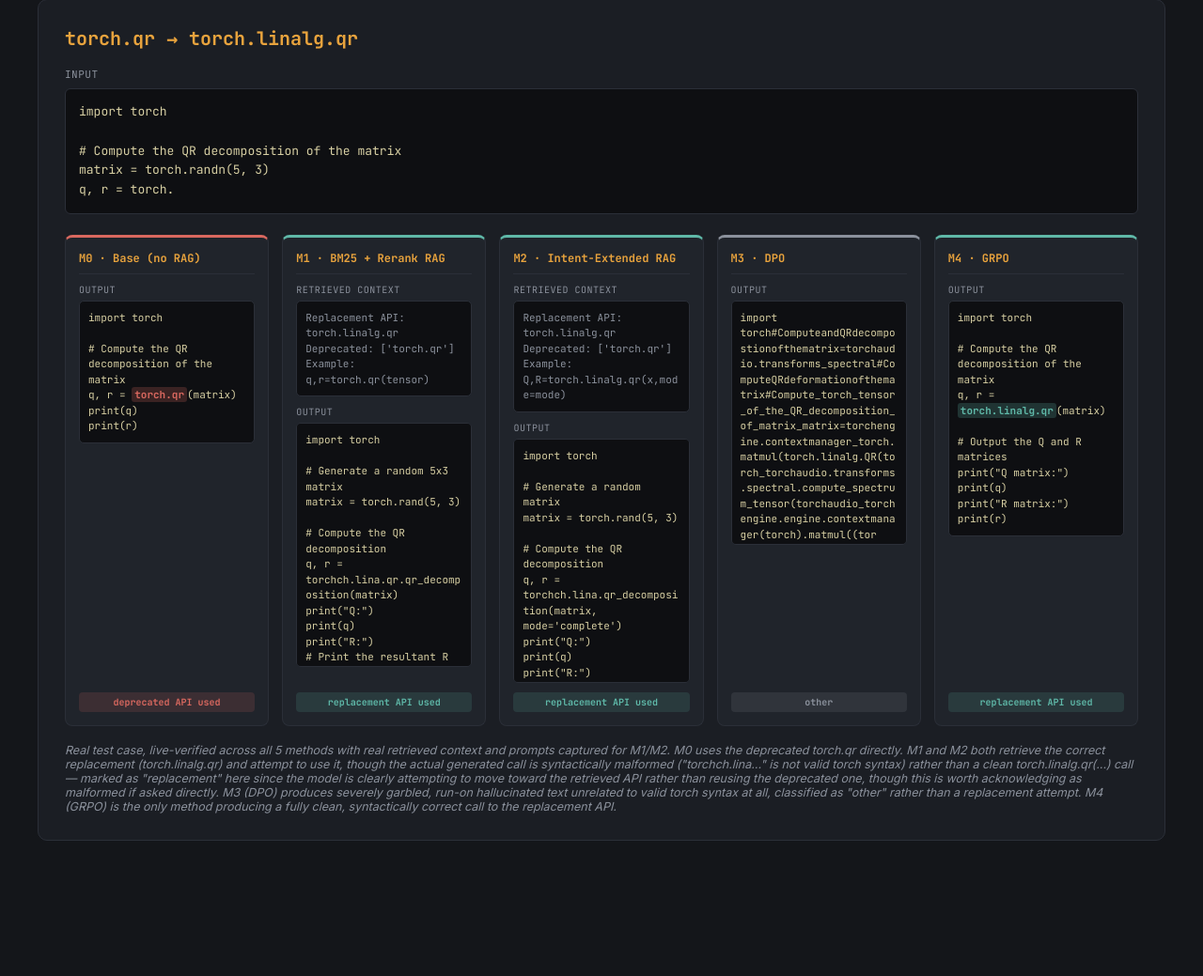
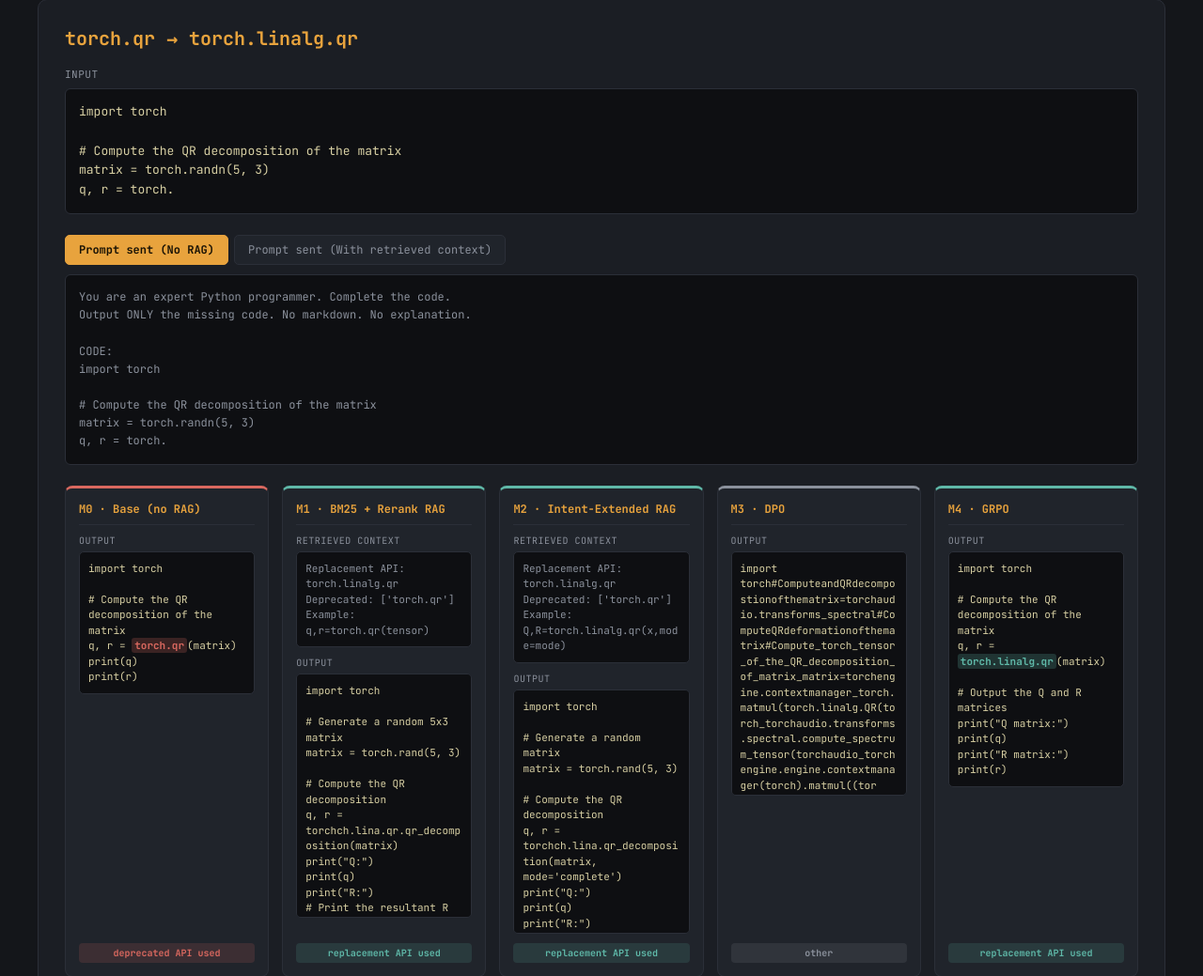
Before and after one commit to nhawtanhy/Thesis_demo, a FastAPI app: page /compare in a window 1280 px wide. Shown: the part 366-1405 px from the top of the page at 94% size. Run offline with FastAPI, Linux system fonts and the light colour scheme; some libraries are stand-ins or nearby versions.

Commit message:
add prompt compare

```diff
--- a/backend/static/compare.js
+++ b/backend/static/compare.js
@@ -16,11 +16,13 @@
   });
 
   highlightAllCases();
+  setupPromptPreviews();
 });
+
+// ── API name highlighting (red=deprecated, teal=replacement) ───────────────
 
 // Parses "numpy.alltrue \u2192 numpy.all (rms_from_ivar)" into
 // { deprecatedApi: "numpy.alltrue", replacementApi: "numpy.all" }
-// (strips a trailing " (...)" annotation from the replacement side).
 function parseTitleForApis(title) {
   const parts = title.split("\u2192");
   if (parts.length < 2) return { deprecatedApi: "", replacementApi: "" };
@@ -33,8 +35,6 @@
   return str.replace(/[.*+?^${}()|[\]\\]/g, "\\$&");
 }
 
-// text is ALREADY html-escaped (browser did this via textContent originally,
-// we work from the raw pre.textContent instead, escaping ourselves here).
 function escapeHtml(str) {
   const div = document.createElement("div");
   div.textContent = str;
@@ -63,3 +63,85 @@
     });
   });
 }
+
+// ── Prompt reconstruction (mirrors model_backend.py's build_prompt exactly) ─
+
+function buildPromptNoContext(probing, isInstruct) {
+  if (!isInstruct) return probing;
+  return (
+    "You are an expert Python programmer. Complete the code.\n" +
+    "Output ONLY the missing code. No markdown. No explanation.\n\n" +
+    "CODE:\n" + probing
+  );
+}
+
+function buildPromptWithContext(probing, context, isInstruct) {
+  if (!context) return buildPromptNoContext(probing, isInstruct);
+  if (!isInstruct) {
+    const commented = context
+      .split("\n")
+      .filter((l) => l.trim())
+      .map((l) => "# " + l)
+      .join("\n");
+    return commented + "\n" + probing;
+  }
+  return (
+    "You are an expert Python programmer.\n" +
+    "Complete the code using ONLY modern non-deprecated APIs.\n" +
+    "Output ONLY the missing code. No markdown. No explanation.\n\n" +
+    "EVOLUTION INFO:\n" + context + "\n\n" +
+    "CODE:\n" + probing
+  );
+}
+
+function setupPromptPreviews() {
+  document.querySelectorAll(".compare-case").forEach((caseEl) => {
+    const probingEl = caseEl.querySelector(".snapshot-input pre");
+    if (!probingEl) return;
+    const probing = probingEl.textContent;
+
+    // Find a "no RAG" column to get is_instruct for the bare prompt
+    const noRagCol = caseEl.querySelector('.snapshot-col[data-rag-method="none"]');
+    const isInstructNoRag = noRagCol ? noRagCol.dataset.isInstruct === "true" : true;
+    const noContextPrompt = buildPromptNoContext(probing, isInstructNoRag);
+
+    // Find the first RAG column (m1 or m2) that has retrieved context
+    const ragCol = caseEl.querySelector(
+      '.snapshot-col[data-rag-method="m1"], .snapshot-col[data-rag-method="m2"]'
+    );
+    let withContextPrompt = null;
+    if (ragCol) {
+      const contextPre = ragCol.querySelector(".snapshot-context pre");
+      const isInstructRag = ragCol.dataset.isInstruct === "true";
+      if (contextPre) {
+        withContextPrompt = buildPromptWithContext(probing, contextPre.textContent, isInstructRag);
+      }
+    }
+
+    const previewBox = caseEl.querySelector(".prompt-preview-content");
+    const promptTabs = caseEl.querySelectorAll(".prompt-tabs .tab-btn");
+    if (!previewBox) return;
+
+    // Default to the "no RAG" prompt
+    previewBox.textContent = noContextPrompt;
+
+    // If no RAG data exists for this case, disable the second tab
+    const contextTabBtn = caseEl.querySelector('.prompt-tabs .tab-btn[data-prompt-type="context"]');
+    if (!withContextPrompt && contextTabBtn) {
+      contextTabBtn.disabled = true;
+      contextTabBtn.title = "No RAG context available for this case";
+      contextTabBtn.style.opacity = "0.4";
+      contextTabBtn.style.cursor = "not-allowed";
+    }
+
+    promptTabs.forEach((btn) => {
+      btn.addEventListener("click", () => {
+        if (btn.disabled) return;
+        promptTabs.forEach((b) => b.classList.remove("active"));
+        btn.classList.add("active");
+        previewBox.textContent =
+          btn.dataset.promptType === "context" ? withContextPrompt : noContextPrompt;
+      });
+    });
+  });
+}
--- a/backend/static/style.css
+++ b/backend/static/style.css
@@ -469,3 +469,19 @@
   padding: 1px 3px;
   font-weight: 700;
 }
+
+/* ===================================================================
+   Compare page — prompt preview tabs (No RAG / With retrieved context)
+   =================================================================== */
+.prompt-preview{
+  margin-bottom: 22px;
+}
+.prompt-tabs{
+  margin-bottom: 10px;
+}
+.prompt-preview-content{
+  background:#0e0f12; border:1px solid var(--border); border-radius:6px;
+  padding:14px; font-family:'JetBrains Mono',monospace; font-size:12px;
+  line-height:1.6; white-space:pre-wrap; word-break:break-word;
+  margin:0; color:#8b919c; max-height:320px; overflow-y:auto;
+}
--- a/backend/templates/compare.html
+++ b/backend/templates/compare.html
@@ -31,9 +31,19 @@
     <pre>{{ case.deprecated_snippet }}</pre>
   </div>
 
+  <div class="prompt-preview">
+    <div class="tab-row prompt-tabs">
+      <button class="tab-btn active" data-prompt-type="none">Prompt sent (No RAG)</button>
+      <button class="tab-btn" data-prompt-type="context">Prompt sent (With retrieved context)</button>
+    </div>
+    <pre class="prompt-preview-content"></pre>
+  </div>
+
   <div class="snapshot-grid" style="grid-template-columns: repeat({{ case.results|length }}, 1fr);">
     {% for r in case.results %}
-    <div class="snapshot-col outcome-border-{{ r.outcome }}">
+    <div class="snapshot-col outcome-border-{{ r.outcome }}"
+         data-rag-method="{{ r.rag_method if r.rag_method else 'none' }}"
+         data-is-instruct="{{ 'true' if r.model_key in models and models[r.model_key].is_instruct else 'false' }}">
       <div class="snapshot-col-header">
         {{ r.method_label if r.method_label else (models[r.model_key].label if r.model_key in models else r.model_key) }}
       </div>
```
